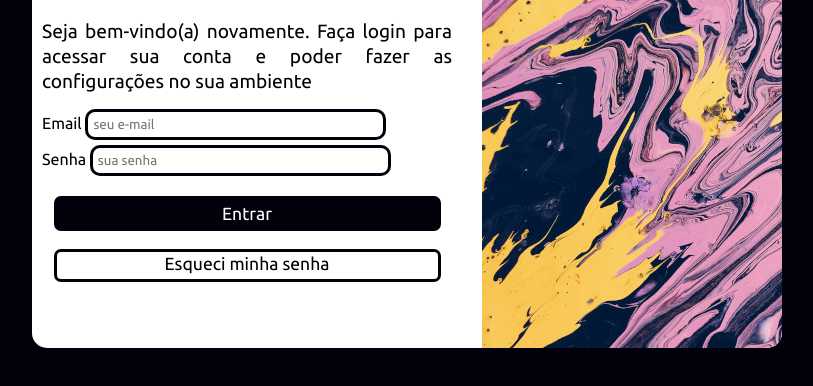
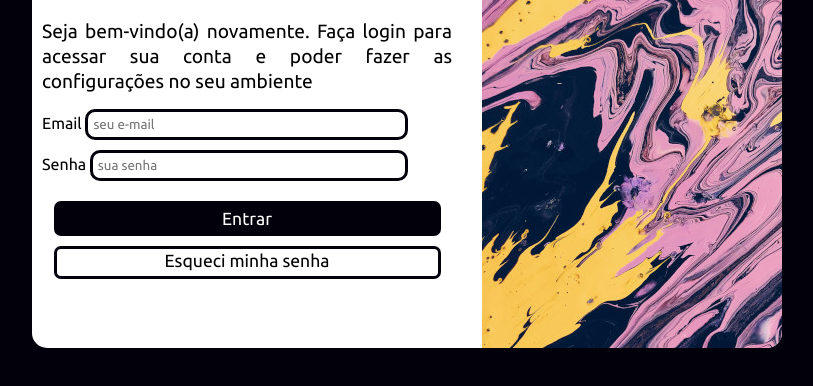
Before and after one commit to pamelanachbar/projeto-login, a plain HTML site: page index.html in a window 1280 px wide. Shown: the part 252-638 px from the top of the page, without its empty margins (233-1046 px from the left). Drawn offline with nearby package versions, Linux system fonts and the light colour scheme.

Commit message:
Atualizado o projeto login

```diff
--- a/estilos/style.css
+++ b/estilos/style.css
@@ -36,7 +36,7 @@ html, body{
 }
 main{
     width: 300px;
-    height: 520px;
+    height: 540px;
    background-color: rgb(255, 255, 255);
    margin: auto;
    position: absolute;
@@ -79,13 +79,16 @@ form input{
     padding: 5px;
     border: 3px solid #01000b;
     border-radius: 10px;
-    width: 70%;
+    width: 75%;
     margin-top: 5px;
 
 }
-
+form input[type=password]{
+    width: 73.9%;
+    margin-top: 10px;
+}
 form input:hover{
-    background-color: #978fe948;
+    background-color: rgb(239, 234, 234);
 }
 form > input[type=submit]{
     display: block;
@@ -115,4 +118,8 @@ form input:focus-within{
     font-size: 1.1em;
     border: 3px solid #01000b;
     text-decoration: none;
+    margin-top: 10px;
 }
+#senha:hover{
+    background-color: rgb(239, 234, 234);
+}
--- a/index.html
+++ b/index.html
@@ -3,7 +3,8 @@
 <head>
     <meta charset="UTF-8">
     <meta name="viewport" content="width=device-width, initial-scale=1.0">
-    <title>Document</title>
+    <title>Login</title>
+    <link rel="shortcut icon" href="favicon.ico/favicon.ico" type="image/x-icon">
     <link rel="stylesheet" href="https://fonts.googleapis.com/css2?family=Material+Symbols+Outlined:opsz,wght,FILL,GRAD@20..48,100..700,0..1,-50..200&icon_names=person" />
     <link rel="stylesheet" href="https://fonts.googleapis.com/css2?family=Material+Symbols+Outlined:opsz,wght,FILL,GRAD@20..48,100..700,0..1,-50..200&icon_names=vpn_key" />
     <link rel="stylesheet" href="estilos/style.css">
@@ -15,7 +16,7 @@
             <div id="imagem"></div>
             <div id="formulario">
                 <h1>Login</h1>
-                <p>Seja bem-vindo(a) novamente. Faça login para acessar sua conta e poder fazer as configurações no sua ambiente</p>
+                <p>Seja bem-vindo(a) novamente. Faça login para acessar sua conta e poder fazer as configurações no seu ambiente</p>
                 <form action="login.php" method="post" autocomplete="on">
                     <label for="iperfil">Email </label>
                         <input type="email" name="perfil" id="iperfil" placeholder="seu e-mail" size="25" minlength="5" maxlength="40" autocomplete="email" size="28">
@@ -25,7 +26,7 @@
                         <input type="password" name="senha" id="isenha" placeholder="sua senha" size="25" minlength="8" maxlength="20" required  autocomplete="current-password">
 
 
-                            <input type="submit" value="Entrar" id="entrar"> <br>
+                            <input type="submit" value="Entrar" id="entrar">
                             <a href="#" id="senha">Esqueci minha senha</a>
 
                 </form>
```
Also changed, not shown: favicon.ico/about.txt (added), favicon.ico/android-chrome-192x192.png (added), favicon.ico/android-chrome-512x512.png (added), favicon.ico/apple-touch-icon.png (added), favicon.ico/favicon-16x16.png (added), favicon.ico/favicon-32x32.png (added), favicon.ico/favicon.ico (added), favicon.ico/site.webmanifest (added).
